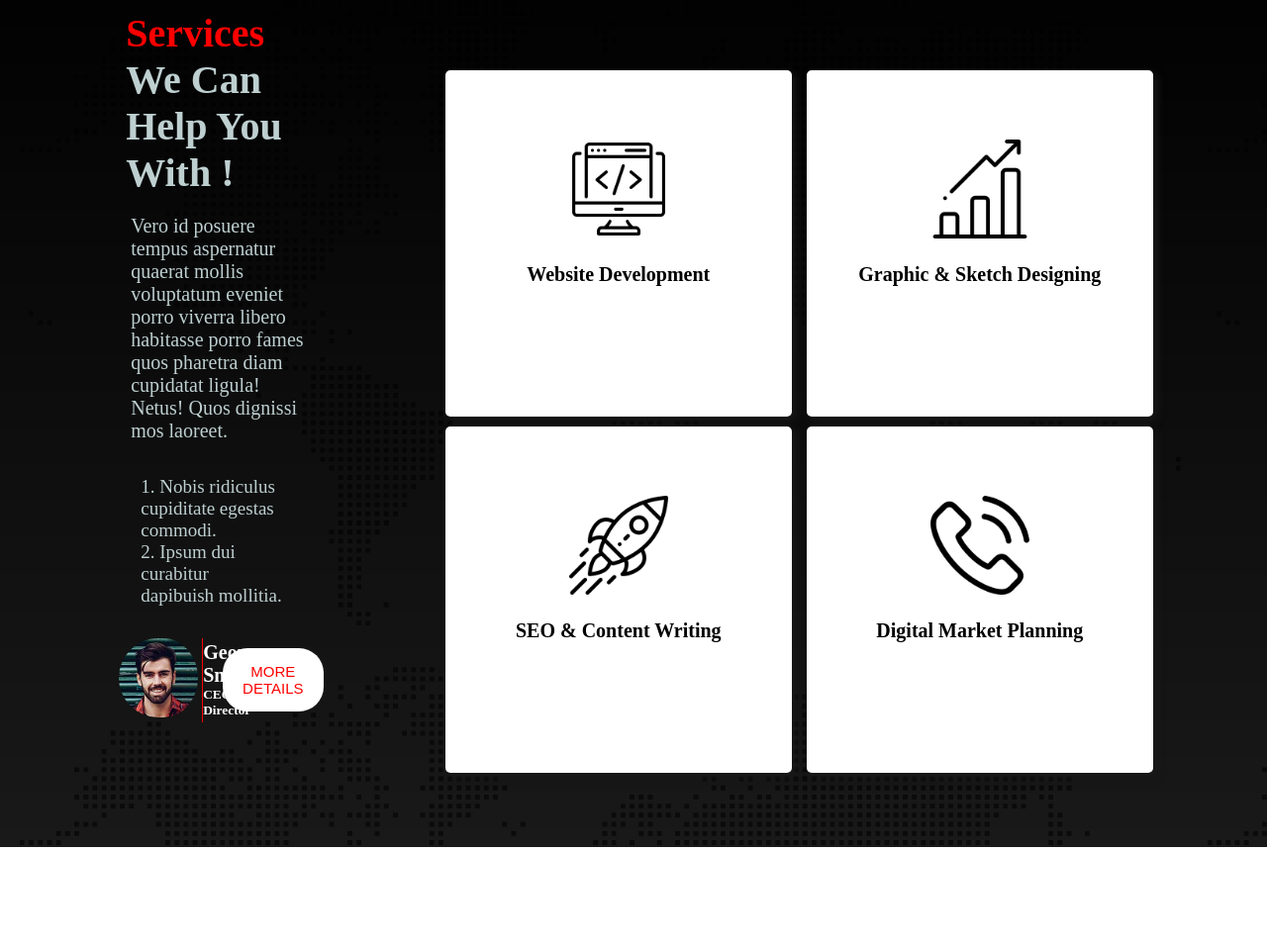
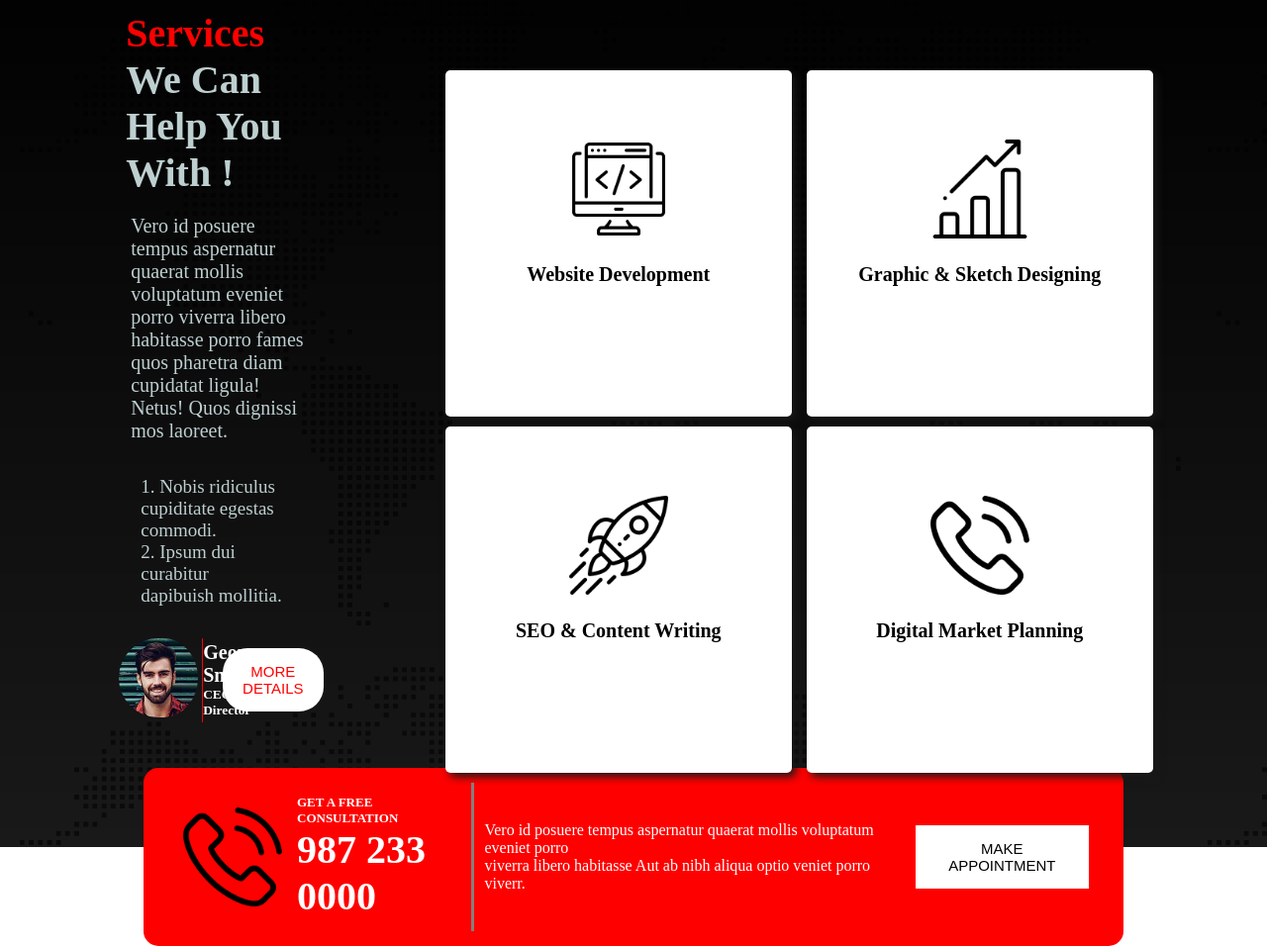
Before and after one commit to ShoroveTajmen/digital-agency, a plain HTML site: page index.html in a window 1280 px wide. Shown: the part 947-1903 px from the top of the page at 99% size. Before the commit the page ends 1803 px from the top, so only its background shows below. Drawn offline with Linux system fonts and the light colour scheme.

Commit message:
appointment section ffinished

```diff
--- a/index.html
+++ b/index.html
@@ -123,6 +123,30 @@
           </div>
         </div>
       </section>
+
+      <!-- Appointment section -->
+      <section class="appointment-section">
+        <div class="apointment-continer">
+          <div class="app-con-left">
+            <img src="/asset/icons/phone-call.png" alt="" class="call-img" />
+            <div class="appointment-info-left">
+              <p class="app-description">GET A FREE CONSULTATION</p>
+              <h1 class="app-number">987 233 0000</h1>
+            </div>
+          </div>
+          <div class="app-con-right">
+            <div>
+              <p class="appointment-des">
+                Vero id posuere tempus aspernatur quaerat mollis voluptatum
+                eveniet porro <br />
+                viverra libero habitasse Aut ab nibh aliqua optio veniet porro
+                viverr.
+              </p>
+            </div>
+            <div><button class="btn-app">MAKE APPOINTMENT</button></div>
+          </div>
+        </div>
+      </section>
     </main>
     <footer></footer>
   </body>
--- a/styles/style.css
+++ b/styles/style.css
@@ -182,3 +182,54 @@ align-items: center;
     margin-top: 180px;
     margin-right: 180px;
 }
+
+/* Appoinment section style */
+.appointment-section{
+
+}
+.apointment-continer{
+    display: flex;
+    justify-content: center;
+    align-items: center;
+    background-color: red;
+    width: 75%;
+    margin: auto;
+    padding: 15px;
+    color: white;
+    border-radius: 15px;
+    margin-top: -80px;
+}
+.app-con-left{
+    display: flex;
+    justify-content: center;
+    align-items: center;
+    padding: 10px;
+    border-right: 3px solid gray;
+}
+.call-img{
+    width:100px;
+    padding: 15px;
+}
+.app-description{
+    font-size: 13px;
+    font-weight: bold;
+}
+.app-number{
+    font-size: 40px;
+}
+.app-con-right{
+    display: flex;
+    justify-content: center;
+    align-items: center;
+}
+.appointment-des{
+    padding: 10px;
+}
+.btn-app{
+    margin: 20px;
+    padding: 15px 30px;
+    color: black;
+    font-size: 15px;
+    border: none;
+    background-color: white;
+}
```
Lines whose indentation alone changed are shown as unchanged.
